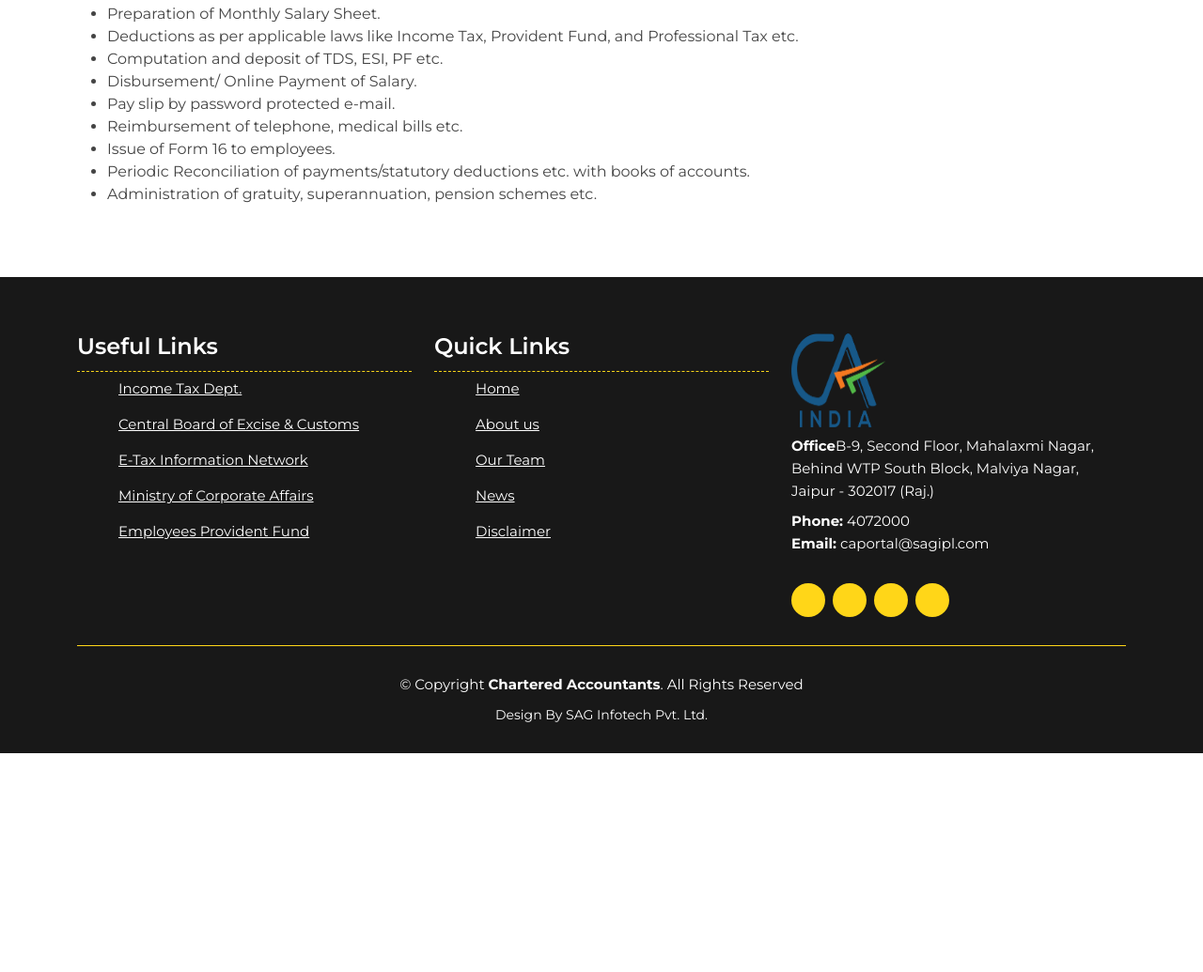
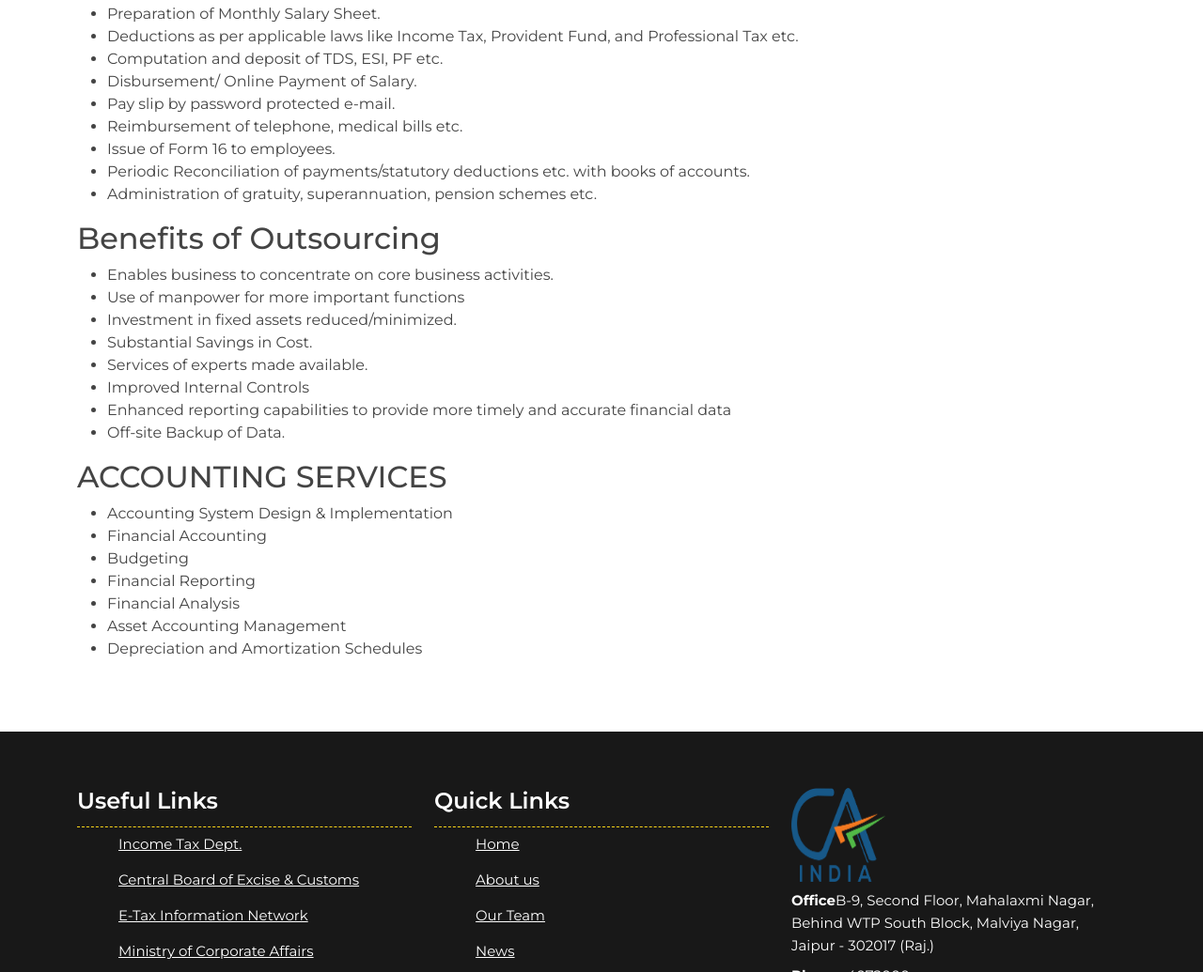
Before and after one commit to Sagar-Nalluri/my-_website, a plain HTML site: page services.html in a window 1280 px wide. Shown: the part 1011-2046 px from the top of the page at 94% size. Before the commit the page ends 1813 px from the top, so only its background shows below. Drawn offline with nearby package versions, Linux system fonts and the light colour scheme.

Commit message:
Update services.html

```diff
--- a/services.html
+++ b/services.html
@@ -113,6 +113,28 @@ Company as a business organization has become popular over the years.  With the
 	<li>Administration of gratuity, superannuation, pension schemes etc.</li>
 		</ul>
 
+		<h2>Benefits of Outsourcing</h2>
+		<ul>
+     <li>Enables business to concentrate on core business activities. </li>
+     <li>Use of manpower for more important functions</li>
+     <li>Investment in fixed assets reduced/minimized.</li>
+	<li>	Substantial Savings in Cost. </li>
+	<li>	Services of experts made available.</li>
+	<li>	Improved Internal Controls</li>
+	<li>	Enhanced reporting capabilities to provide more timely and accurate financial data</li>
+	<li>	Off-site Backup of Data. </li>
+</ul>
+
+		<h2>ACCOUNTING SERVICES</h2>
+		<ul>
+	<li>	Accounting System Design & Implementation </li>
+	<li>	Financial Accounting </li>
+	<li>	Budgeting</li>
+	<li>	Financial Reporting </li>
+	<li>	Financial Analysis </li>
+	<li>	Asset Accounting Management </li>
+	<li>	Depreciation and Amortization Schedules </li>
+		</ul>
 	</div>
 </section>
 
```
